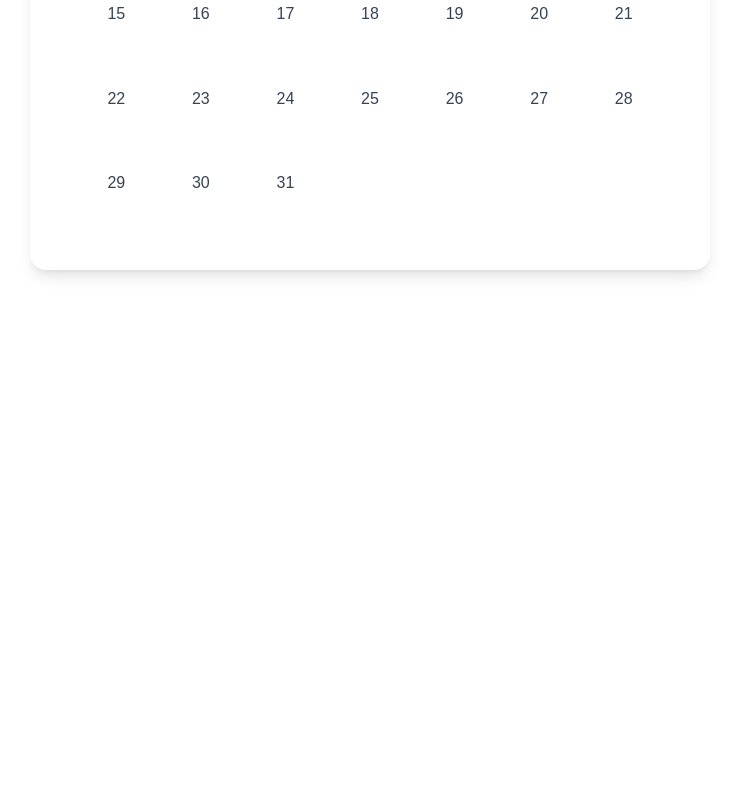
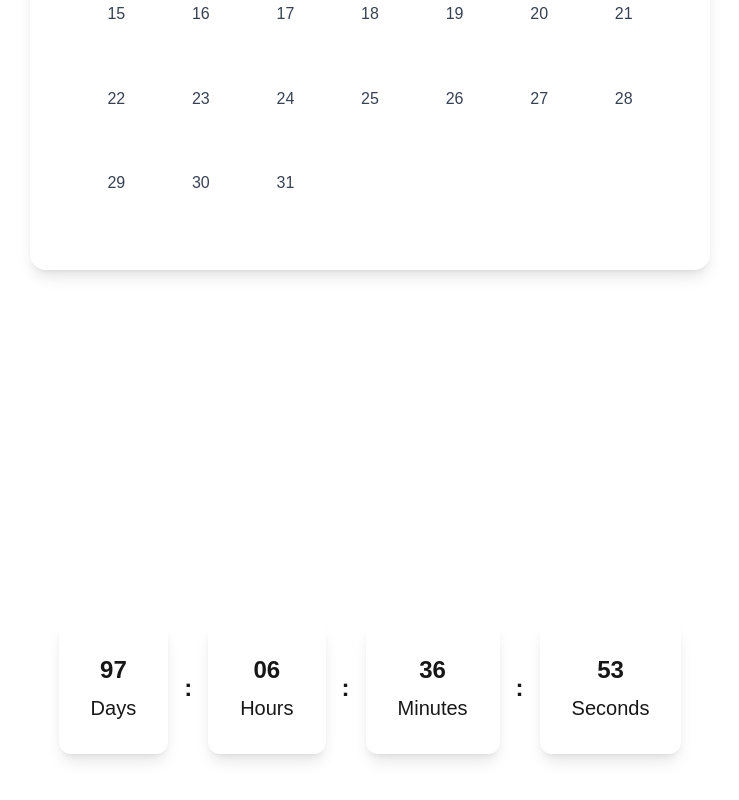
Before and after one commit to ejayyy/invitation_jh, a Next.js app: page / in a window 1280 px wide. Shown: the part 4825-5625 px from the top of the page, without its empty margins (270-1009 px from the left). Before the commit the page ends 5367 px from the top, so only its background shows below. Built offline with nearby package versions, Linux system fonts and the light colour scheme; a web font is replaced by a local one.

Commit message:
Add: countdown

```diff
--- /dev/null
+++ b/app/components/Countdown.tsx
@@ -0,0 +1,72 @@
+"use client";
+
+import { useEffect, useState, Fragment, useMemo } from "react";
+
+export default function Countdown() {
+  // 2026년 3월 8일 오후 3시 40분 (15:40)
+  const targetDate = useMemo(() => {
+    return new Date("2026-03-08T15:40:00").getTime();
+  }, []);
+
+  const [timeLeft, setTimeLeft] = useState({
+    days: 0,
+    hours: 0,
+    minutes: 0,
+    seconds: 0,
+  });
+
+  useEffect(() => {
+    const calculateTimeLeft = () => {
+      const now = new Date().getTime();
+      const difference = targetDate - now;
+
+      if (difference > 0) {
+        setTimeLeft({
+          days: Math.floor(difference / (1000 * 60 * 60 * 24)),
+          hours: Math.floor((difference % (1000 * 60 * 60 * 24)) / (1000 * 60 * 60)),
+          minutes: Math.floor((difference % (1000 * 60 * 60)) / (1000 * 60)),
+          seconds: Math.floor((difference % (1000 * 60)) / 1000),
+        });
+      } else {
+        setTimeLeft({ days: 0, hours: 0, minutes: 0, seconds: 0 });
+      }
+    };
+
+    // 즉시 계산
+    calculateTimeLeft();
+
+    // 1초마다 업데이트
+    const interval = setInterval(calculateTimeLeft, 1000);
+
+    return () => clearInterval(interval);
+  }, [targetDate]);
+
+  const timeUnits = [
+    { label: "Days", value: timeLeft.days },
+    { label: "Hours", value: timeLeft.hours },
+    { label: "Minutes", value: timeLeft.minutes },
+    { label: "Seconds", value: timeLeft.seconds },
+  ];
+
+  return (
+    <section className="w-full py-20 px-4">
+      <div className="max-w-4xl mx-auto text-center">
+        <div className="flex items-center justify-center gap-2 md:gap-4">
+          {timeUnits.map((unit, index) => (
+            <Fragment key={index}>
+              <div className="rounded-xl shadow-lg md:p-6 p-3 md:p-8">
+                <div className="md:text-2xl text-xl font-bold mb-2">
+                  {String(unit.value).padStart(2, "0")}
+                </div>
+                <div className="text-lg md:text-xl">{unit.label}</div>
+              </div>
+              {index < timeUnits.length - 1 && (
+                <span className="text-xl md:text-2xl font-bold">:</span>
+              )}
+            </Fragment>
+          ))}
+        </div>
+      </div>
+    </section>
+  );
+}
--- a/app/page.tsx
+++ b/app/page.tsx
@@ -4,6 +4,7 @@ import WhoAreWe from "./components/WhoAreWe";
 import CollageGallery from "./components/CollageGallery";
 import Instruction from "./components/Instruction";
 import Calendar from "./components/Calendar";
+import Countdown from "./components/Countdown";
 
 export default function Home() {
   return (
@@ -14,6 +15,7 @@ export default function Home() {
       <CollageGallery />
       <Instruction />
       <Calendar />
+      <Countdown />
     </div>
   );
 }
```
